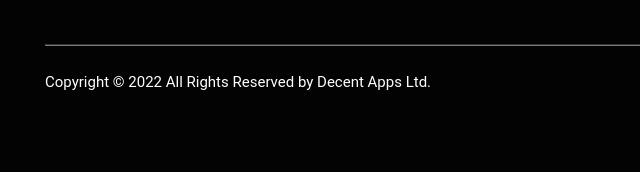
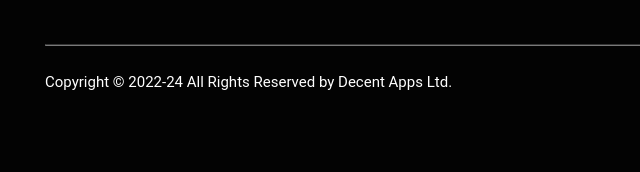
Before and after one commit to decentappsltd/decentapps, a plain HTML site: page contact.html in a window 1280 px wide. Shown: the part 918-1090 px from the top of the page, 0-640 px from the left. Drawn offline with Linux system fonts and the light colour scheme.

Commit message:
Updated copyright year

```diff
--- a/contact.html
+++ b/contact.html
@@ -82,7 +82,7 @@
       <div class="container">
         <div class="row"><br>
           <div class="col-md-8 col-sm-6 col-xs-12">
-            <p class="copyright-text">Copyright &copy; 2022 All Rights Reserved by Decent Apps Ltd.
+            <p class="copyright-text">Copyright &copy; 2022-24 All Rights Reserved by Decent Apps Ltd.
             </p>
           </div>
 
```
Also changed, not shown: index.html (+1 -1 lines).
